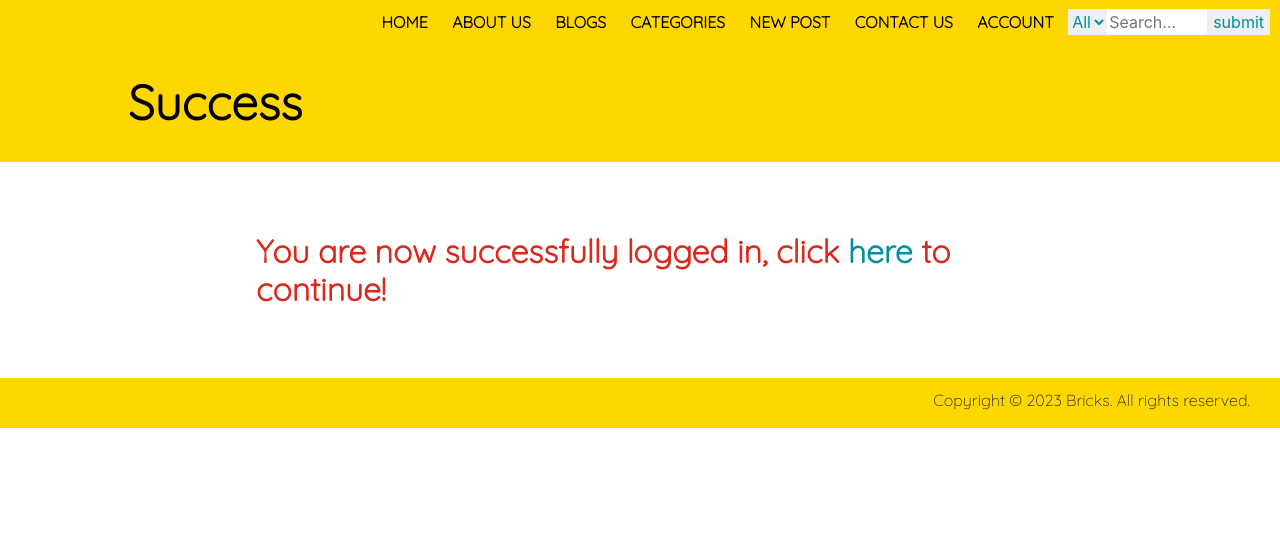
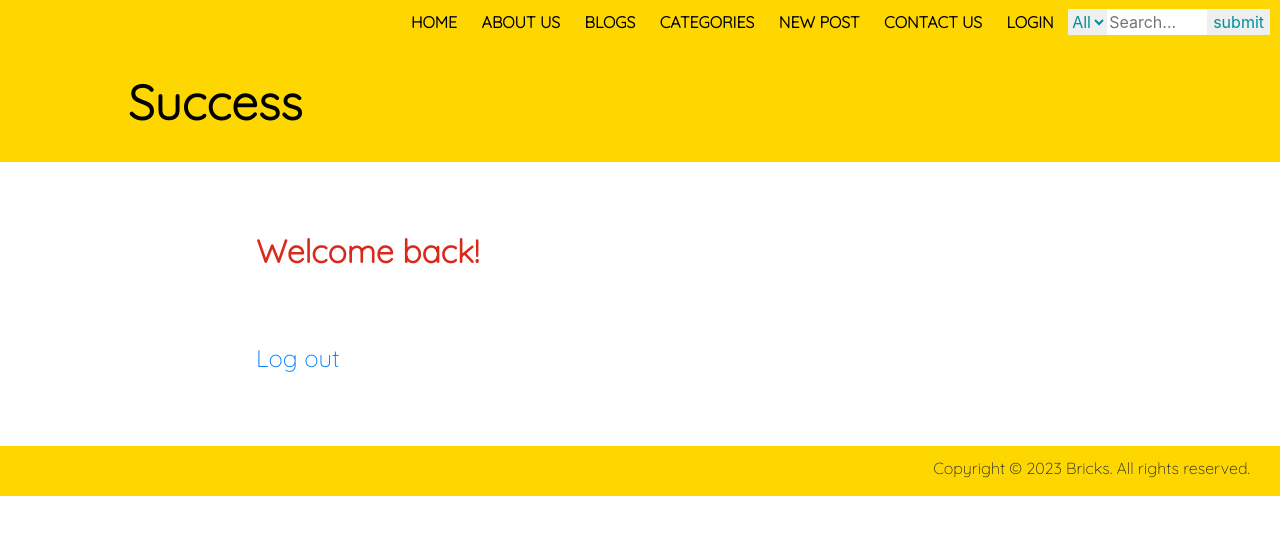
Before and after one commit to Qiaoran21/Lego_Blog, a PHP site: page /login_success.php in a window 1280 px wide. Shown: the top 535 px of the page. Run offline with PHP 8.4, Linux system fonts and the light colour scheme; data that the repository does not hold is empty; some web fonts are replaced.

Commit message:
login & logout added

```diff
--- a/login_error.php
+++ b/login_error.php
@@ -30,7 +30,7 @@ include('nav.php');
         <h1><a href="index.php">Error</a></h1>
     </div>
 
-    <h2 id="password_error">Username or password was incorrect, click <a href="account.php">here</a> to try again! </h2>
+    <h2 id="password_error">Username or password was incorrect, <a href="login.php">try again!</a></h2>
 
     <footer>
         <p>Copyright © 2023 Bricks. All rights reserved.</p>
--- a/login_success.php
+++ b/login_success.php
@@ -30,7 +30,9 @@ include('nav.php');
         <h1><a href="index.php">Success</a></h1>
     </div>
 
-    <h2 id="password_error">You are now successfully logged in, click <a href="index.php">here</a> to continue! </h2>
+    <h2 id="password_error">Welcome back!</h2>
+
+    <p id="logout"><a href="logout.php">Log out</a></p>
 
     <footer>
         <p>Copyright © 2023 Bricks. All rights reserved.</p>
--- a/nav.php
+++ b/nav.php
@@ -11,6 +11,8 @@ require 'connect.php';
 
 $query = "SELECT tag_id, name FROM tags";
 $categories = $db->query($query)->fetchAll();
+
+
 ?>
 
 
@@ -34,7 +36,7 @@ $categories = $db->query($query)->fetchAll();
         <li><a href="tags.php">Categories</a></li>
         <li><a href="insert.php">New Post</a></li>
         <li><a href="contact.php">Contact Us</a></li>
-        <li><a href="account.php">Account</a></li>
+        <li><a href="login.php">Login</a></li>
         <li>
         <form action="searchResult.php" method="post">
             <div id="searchBar">
--- a/password_error.php
+++ b/password_error.php
@@ -30,7 +30,7 @@ include('nav.php');
         <h1><a href="index.php">Error</a></h1>
     </div>
 
-    <h2 id="password_error">Two passwords do not match, click <a href="signUp.php">here</a> to try again! </h2>
+    <h2 id="password_error">Two passwords do not match, <a href="signUp.php">try again!</a></h2>
 
     <footer>
         <p>Copyright © 2023 Bricks. All rights reserved.</p>
--- a/signUp.php
+++ b/signUp.php
@@ -26,7 +26,7 @@ if ($_POST && !empty($_POST['user_name']) && !empty($_POST['password']) && !empt
 
     if($password == $reenter_password){
         if($statement->execute()) {
-            header("Location: congrats.php");
+            header("Location: signUp_success.php");
         }
     }
     else {
--- a/congrats.php
+++ b/signUp_success.php
@@ -33,6 +33,7 @@ include('nav.php');
     <div id="congrats_content">
         <div id="congrats_message">
             <h2>🥳 You are now a Bricks member! </h2>
+            You can now <a href="login.php">log in</a>.</p>
         </div>
 
         <div>
--- a/styles.css
+++ b/styles.css
@@ -493,3 +493,9 @@ fieldset a:hover {
     font-style: italic;
     text-decoration: none;
 }
+
+#logout {
+    width: 60%;
+    margin: auto;
+    padding-bottom: 70px;
+}
```
Also changed, not shown: login.php (renamed from account.php, +12 -4 lines), logout.php (added, +19 -0 lines).
